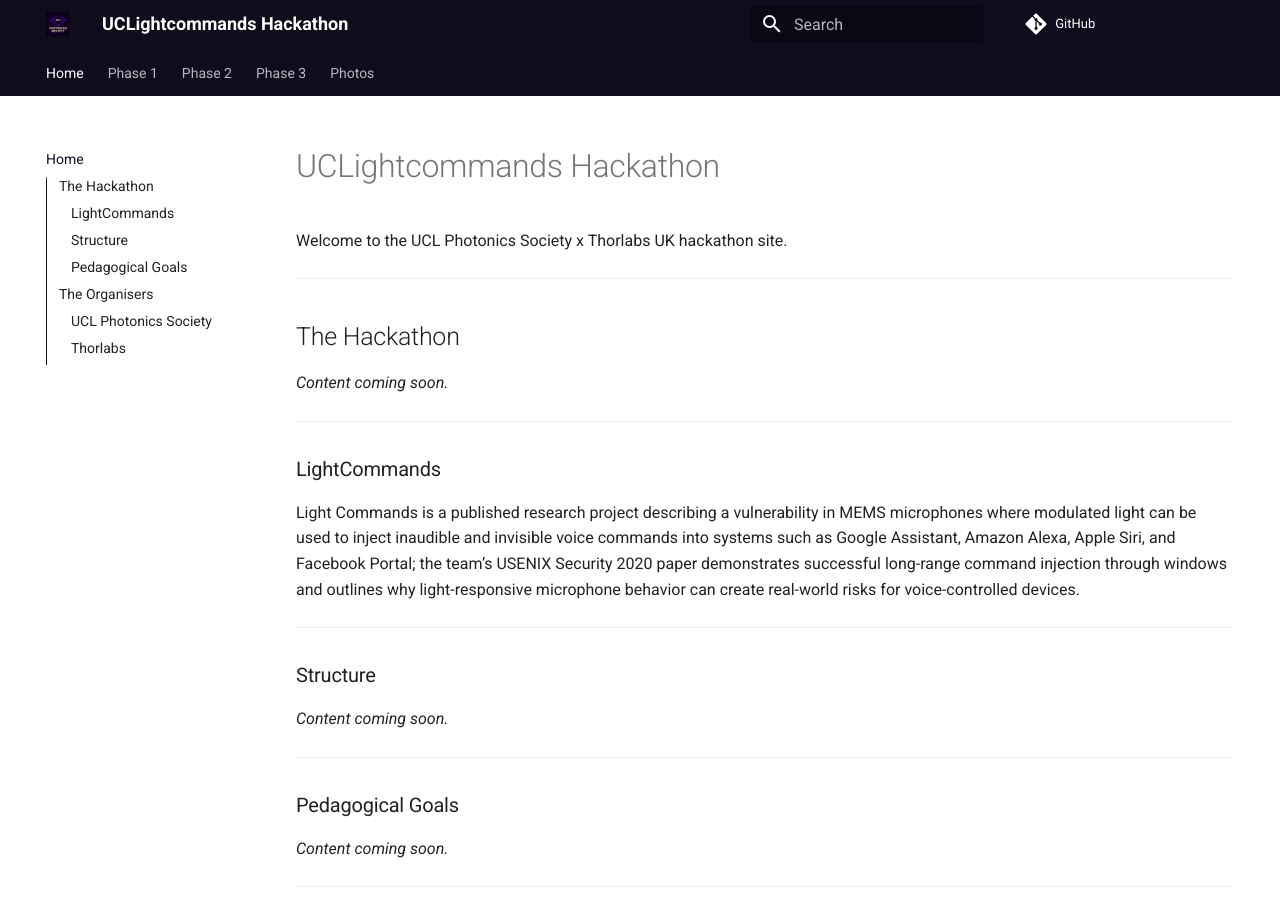
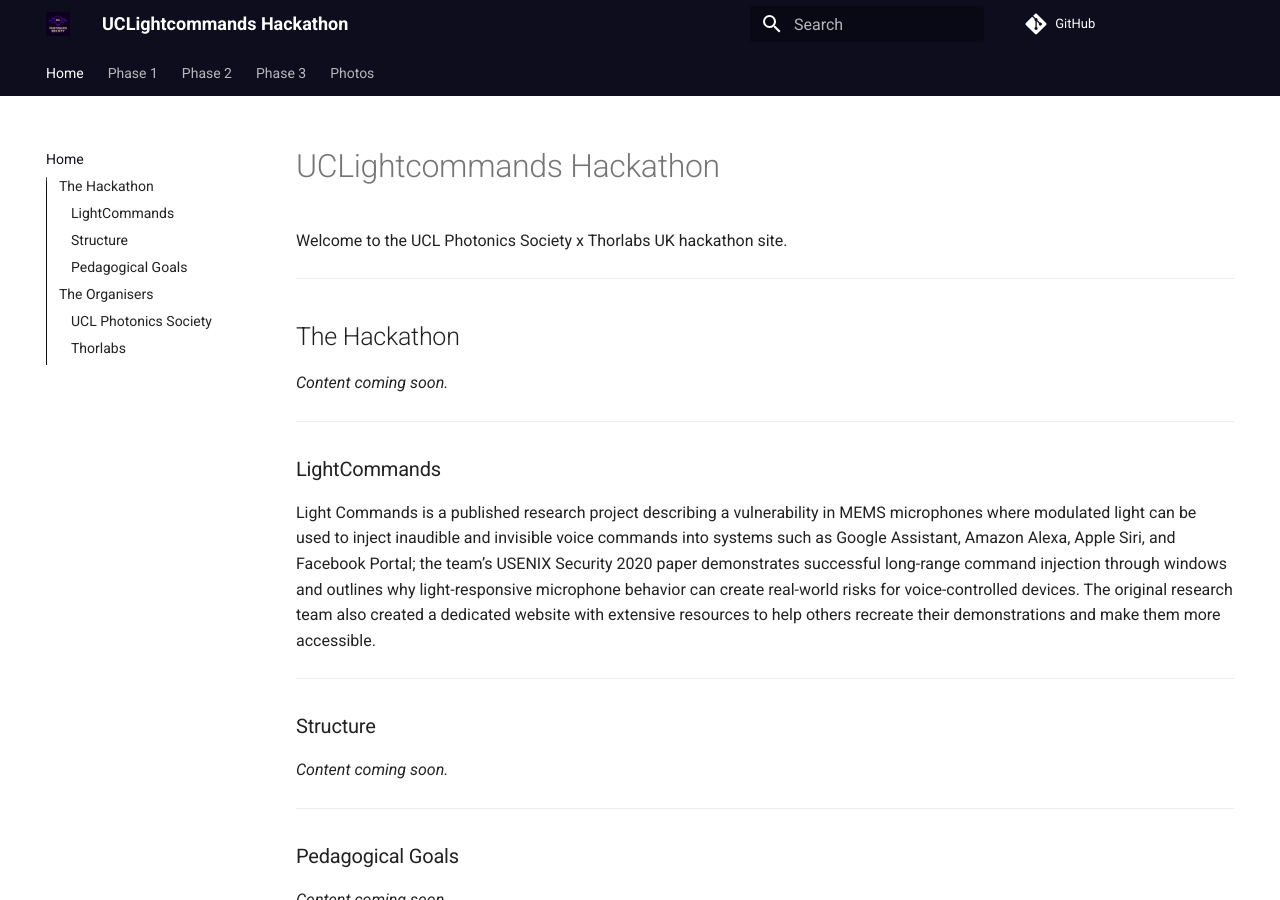
Before and after one commit to UCL-Photonics-Society/UCLightcommands, an MkDocs documentation site: the page built from docs/index.md, in a window 1280 px wide and 900 px high. Built offline with MkDocs 1.6.1 and Material for MkDocs 9.7.7, drawn with Linux system fonts in a browser that asks for light colours; comment, search, counter and statistics services are not loaded.

Commit message:
docs: add accessibility resources note to LightCommands section

```diff
--- a/docs/index.md
+++ b/docs/index.md
@@ -15,7 +15,7 @@ Welcome to the UCL Photonics Society x Thorlabs UK hackathon site.
 
 ### LightCommands
 
-Light Commands is a published research project describing a vulnerability in MEMS microphones where modulated light can be used to inject inaudible and invisible voice commands into systems such as Google Assistant, Amazon Alexa, Apple Siri, and Facebook Portal; the team’s USENIX Security 2020 paper demonstrates successful long-range command injection through windows and outlines why light-responsive microphone behavior can create real-world risks for voice-controlled devices.
+Light Commands is a published research project describing a vulnerability in MEMS microphones where modulated light can be used to inject inaudible and invisible voice commands into systems such as Google Assistant, Amazon Alexa, Apple Siri, and Facebook Portal; the team’s USENIX Security 2020 paper demonstrates successful long-range command injection through windows and outlines why light-responsive microphone behavior can create real-world risks for voice-controlled devices. The original research team also created a dedicated website with extensive resources to help others recreate their demonstrations and make them more accessible.
 
 ---
 
```
